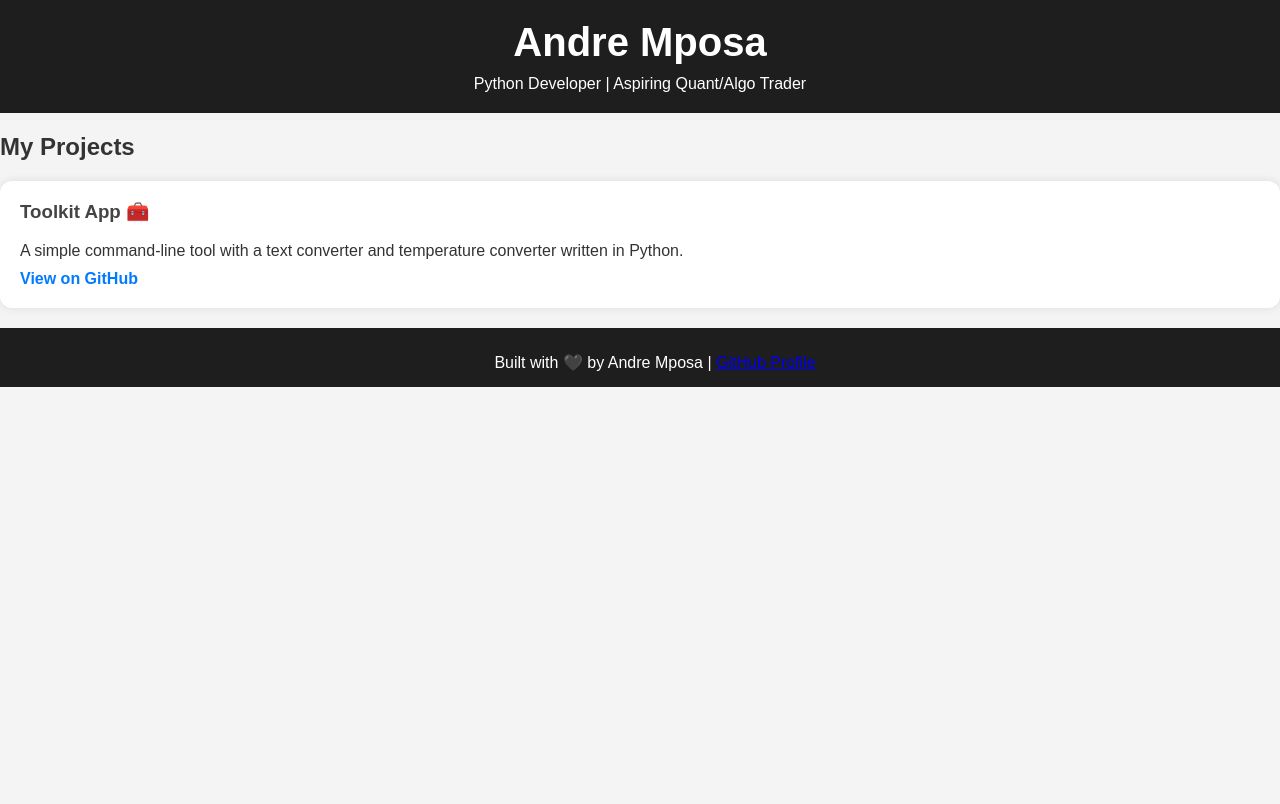
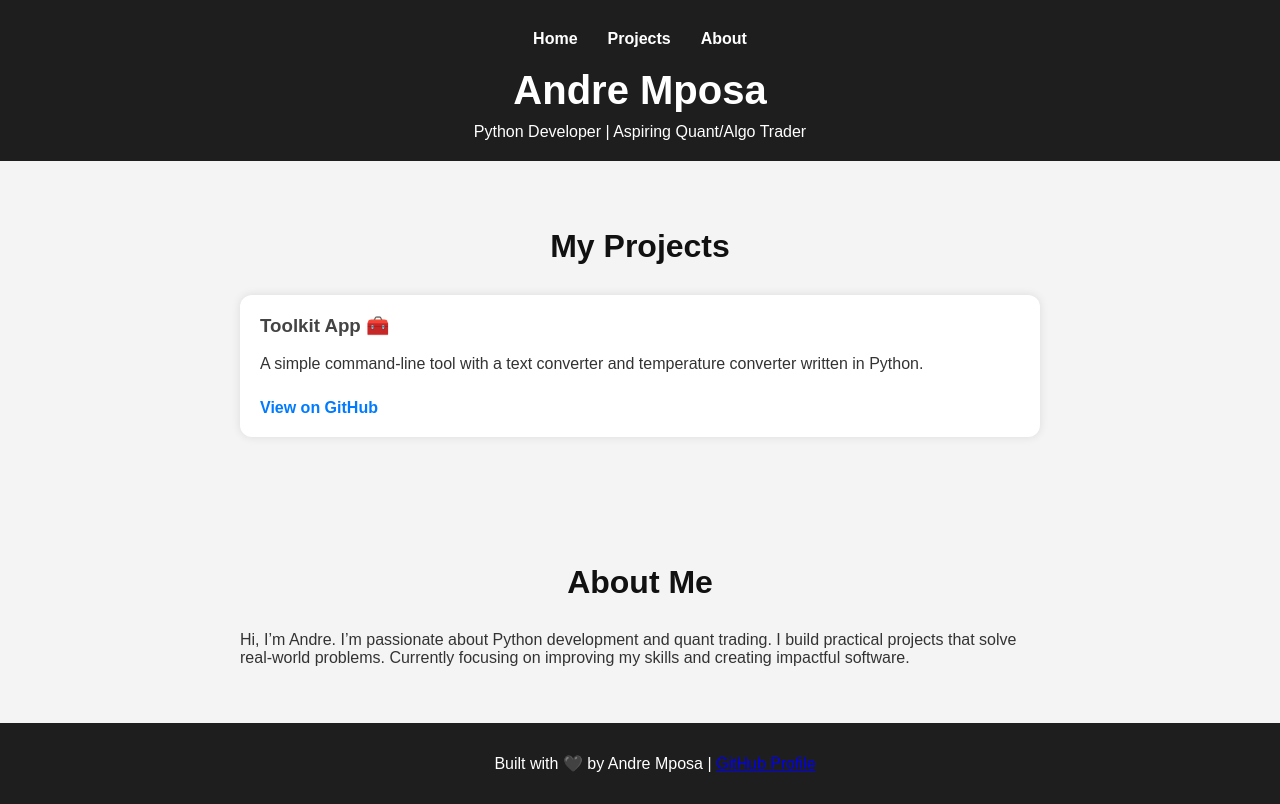
Before and after one commit to AndreMposa/portfolio-site, a plain HTML site: page index.html in a window 1280 px wide. Shown: the top 804 px of the page. Drawn offline with Linux system fonts and the light colour scheme.

Commit message:
Add portfolio site HTML and CSS files

```diff
--- a/index.html
+++ b/index.html
@@ -7,24 +7,38 @@
   <link rel="stylesheet" href="style.css"/>
 </head>
 <body>
+
   <header>
-    <h1>Andre Mposa</h1>
+    <nav>
+      <ul class="nav-list">
+        <li><a href="#home">Home</a></li>
+        <li><a href="#projects">Projects</a></li>
+        <li><a href="#about">About</a></li>
+      </ul>
+    </nav>
+    <h1 id="home">Andre Mposa</h1>
     <p>Python Developer | Aspiring Quant/Algo Trader</p>
   </header>
 
   <main>
-    <section class="projects">
+    <section id="projects" class="projects">
       <h2>My Projects</h2>
       <div class="project-card">
         <h3>Toolkit App 🧰</h3>
         <p>A simple command-line tool with a text converter and temperature converter written in Python.</p>
-        <a href="https://github.com/AndreMposa/toolkit-app" target="_blank">View on GitHub</a>
+        <a href="https://github.com/AndreMposa/toolkit-app" target="_blank" rel="noopener noreferrer">View on GitHub</a>
       </div>
+    </section>
+
+    <section id="about" class="about">
+      <h2>About Me</h2>
+      <p>Hi, I’m Andre. I’m passionate about Python development and quant trading. I build practical projects that solve real-world problems. Currently focusing on improving my skills and creating impactful software.</p>
     </section>
   </main>
 
   <footer>
-    <p>Built with 🖤 by Andre Mposa | <a href="https://github.com/AndreMposa" target="_blank">GitHub Profile</a></p>
+    <p>Built with 🖤 by Andre Mposa | <a href="https://github.com/AndreMposa" target="_blank" rel="noopener noreferrer">GitHub Profile</a></p>
   </footer>
+
 </body>
 </html>
--- a/style.css
+++ b/style.css
@@ -1,3 +1,4 @@
+/* General body styles */
 body {
   font-family: Arial, sans-serif;
   background-color: #f4f4f4;
@@ -6,6 +7,34 @@ body {
   color: #333;
 }
 
+/* Navigation Bar */
+nav {
+  background-color: #1e1e1e;
+  padding: 10px 20px;
+}
+
+.nav-list {
+  list-style: none;
+  display: flex;
+  justify-content: center;
+  margin: 0;
+  padding: 0;
+  gap: 30px;
+}
+
+.nav-list li a {
+  color: white;
+  text-decoration: none;
+  font-weight: bold;
+  font-size: 1rem;
+  transition: color 0.3s ease;
+}
+
+.nav-list li a:hover {
+  color: #007bff;
+}
+
+/* Header */
 header {
   background-color: #1e1e1e;
   color: white;
@@ -14,27 +43,30 @@ body {
 }
 
 h1 {
-    margin: 0;
+  margin: 10px 0 0;
   font-size: 2.5rem;
 }
 
-  p {
+header p {
   margin: 10px 0 0;
 }
 
-  #projects {
-    padding: 40px;
+/* Main sections */
+#projects, .about {
+  padding: 40px 20px;
   max-width: 800px;
   margin: auto;
 }
 
-  #projects h2 {
+#projects h2,
+.about h2 {
   text-align: center;
   margin-bottom: 30px;
   font-size: 2rem;
   color: #111;
 }
 
+/* Project card */
 .project-card {
   background-color: white;
   padding: 20px;
@@ -60,6 +92,7 @@ body {
   text-decoration: underline;
 }
 
+/* Footer */
 footer {
   background-color: #1e1e1e;
   color: white;
```
Lines whose indentation alone changed are shown as unchanged.
